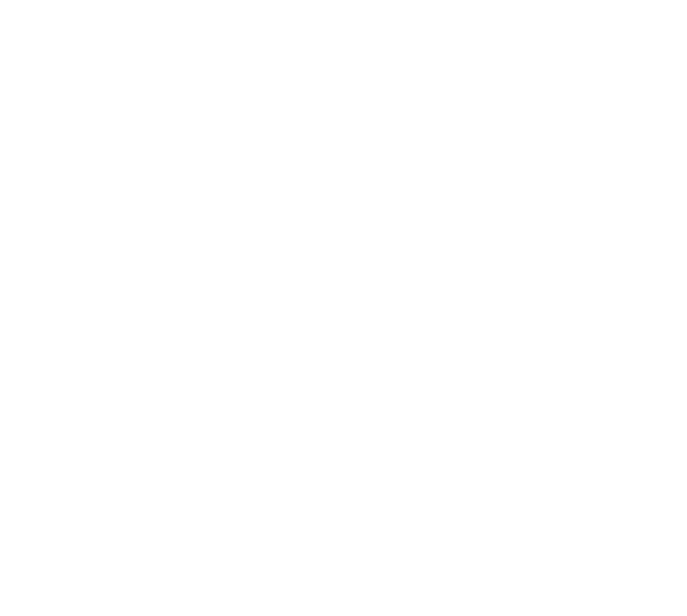
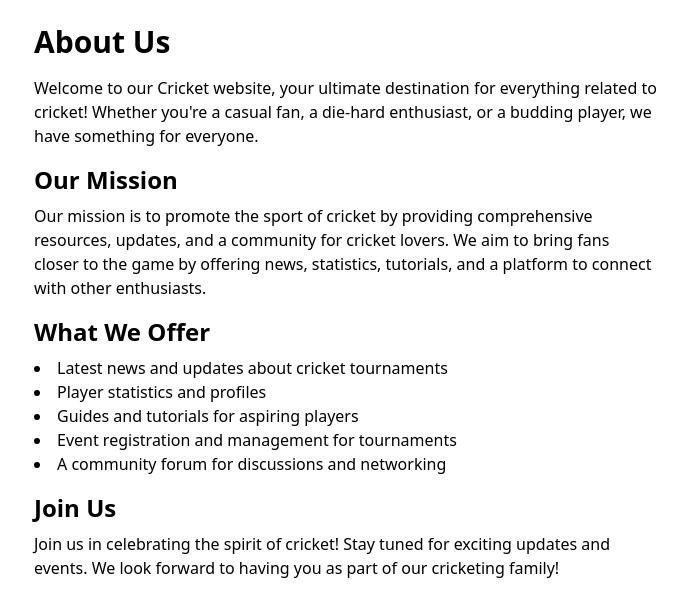
Before and after one commit to mathpalnaman/-cricket, a React (Vite) app: page /about in a window 1280 px wide. Before the commit this address had no page. Shown: the top 616 px of the page, without its empty margins (294-981 px from the left). Built offline with nearby package versions, Linux system fonts and the light colour scheme.

Commit message:
navbar updated and backround video updated

```diff
--- a/src/App.jsx
+++ b/src/App.jsx
@@ -3,6 +3,9 @@ import './index.css';
 import Landing from "./components/Landing"
 import TournamentRegistration from "./components/TournamentRegistration";
 import ContactUs from "./components/ContactUs";
+import About from "./components/About";
+import Navbar from "./components/Navbar"; // Navbar component
+import Services from "./components/Services";
 function App() {
 
   return (
@@ -12,6 +15,9 @@ function App() {
         <Route path="/" element={<Landing/>}></Route>
         <Route path="/tournamentregistration" element={<TournamentRegistration/>}></Route>
         <Route path="/contact" element={<ContactUs/>}></Route>
+        <Route path="/about" element={<About/>}></Route>
+        <Route path="/navbar" element={<Navbar/>}></Route>
+        <Route path="/services" element={<Services/>}></Route>
 
       </Routes>
     </BrowserRouter>
--- /dev/null
+++ b/src/components/About.jsx
@@ -0,0 +1,34 @@
+import React from "react";
+
+const About = () => {
+  return (
+    <div className="max-w-2xl mx-auto p-6">
+      <h1 className="text-3xl font-bold mb-4">About Us</h1>
+      <p className="mb-4">
+        Welcome to our Cricket website, your ultimate destination for everything related to cricket!
+        Whether you're a casual fan, a die-hard enthusiast, or a budding player, we have something for everyone.
+      </p>
+      <h2 className="text-2xl font-semibold mb-2">Our Mission</h2>
+      <p className="mb-4">
+        Our mission is to promote the sport of cricket by providing comprehensive resources, updates,
+        and a community for cricket lovers. We aim to bring fans closer to the game by offering news,
+        statistics, tutorials, and a platform to connect with other enthusiasts.
+      </p>
+      <h2 className="text-2xl font-semibold mb-2">What We Offer</h2>
+      <ul className="list-disc list-inside mb-4">
+        <li>Latest news and updates about cricket tournaments</li>
+        <li>Player statistics and profiles</li>
+        <li>Guides and tutorials for aspiring players</li>
+        <li>Event registration and management for tournaments</li>
+        <li>A community forum for discussions and networking</li>
+      </ul>
+      <h2 className="text-2xl font-semibold mb-2">Join Us</h2>
+      <p>
+        Join us in celebrating the spirit of cricket! Stay tuned for exciting updates and events.
+        We look forward to having you as part of our cricketing family!
+      </p>
+    </div>
+  );
+};
+
+export default About;
--- a/src/components/Navbar.jsx
+++ b/src/components/Navbar.jsx
@@ -6,9 +6,12 @@ export default function Navbar() {
       <div className="container mx-auto flex justify-center">
         <ul className="flex space-x-8">
           <li className="relative group">
-            <Link to="/home" className="nav-link">
-              Home
-            </Link>
+          <Link
+            to="/"
+            className="hover:underline decoration-2 underline-offset-4 transition duration-300"
+          >
+            Home
+          </Link>
           </li>
           <li className="relative group">
             <Link to="/about" className="nav-link">
@@ -20,11 +23,11 @@ export default function Navbar() {
               Services
             </Link>
           </li>
-          <li className="relative group">
+          {/* <li className="relative group">
             <Link to="/blog" className="nav-link">
               Blog
             </Link>
-          </li>
+          </li> */}
           <li className="relative group">
             <Link to="/contact" className="nav-link">
               Contact Us
--- /dev/null
+++ b/src/components/Services.jsx
@@ -0,0 +1,41 @@
+import React from "react";
+
+const Services = () => {
+  return (
+    <div className="services-container max-w-4xl mx-auto p-6">
+      <h2 className="text-3xl font-bold text-center mb-6">Our Services</h2>
+      <div className="grid grid-cols-1 md:grid-cols-2 gap-8">
+        <div className="service-item border p-4 rounded shadow">
+          <h3 className="text-xl font-semibold mb-2">Tournament Registration</h3>
+          <p>
+            Register for upcoming cricket tournaments easily through our platform.
+            We provide a hassle-free process for organizers and participants.
+          </p>
+        </div>
+
+        <div className="service-item border p-4 rounded shadow">
+          <h3 className="text-xl font-semibold mb-2">Live Match Scores</h3>
+          <p>
+            Get real-time updates on cricket matches, including live scores, commentary, and statistics.
+          </p>
+        </div>
+
+        <div className="service-item border p-4 rounded shadow">
+          <h3 className="text-xl font-semibold mb-2">Cricket Analytics</h3>
+          <p>
+            Access in-depth analytics for player and team performances to help improve strategies and gameplay.
+          </p>
+        </div>
+
+        <div className="service-item border p-4 rounded shadow">
+          <h3 className="text-xl font-semibold mb-2">News & Updates</h3>
+          <p>
+            Stay updated with the latest cricket news, schedules, and upcoming tournaments from around the world.
+          </p>
+        </div>
+      </div>
+    </div>
+  );
+};
+
+export default Services;
```
Also changed, not shown: 1 other file (tests, documents, lock files or other folders).
